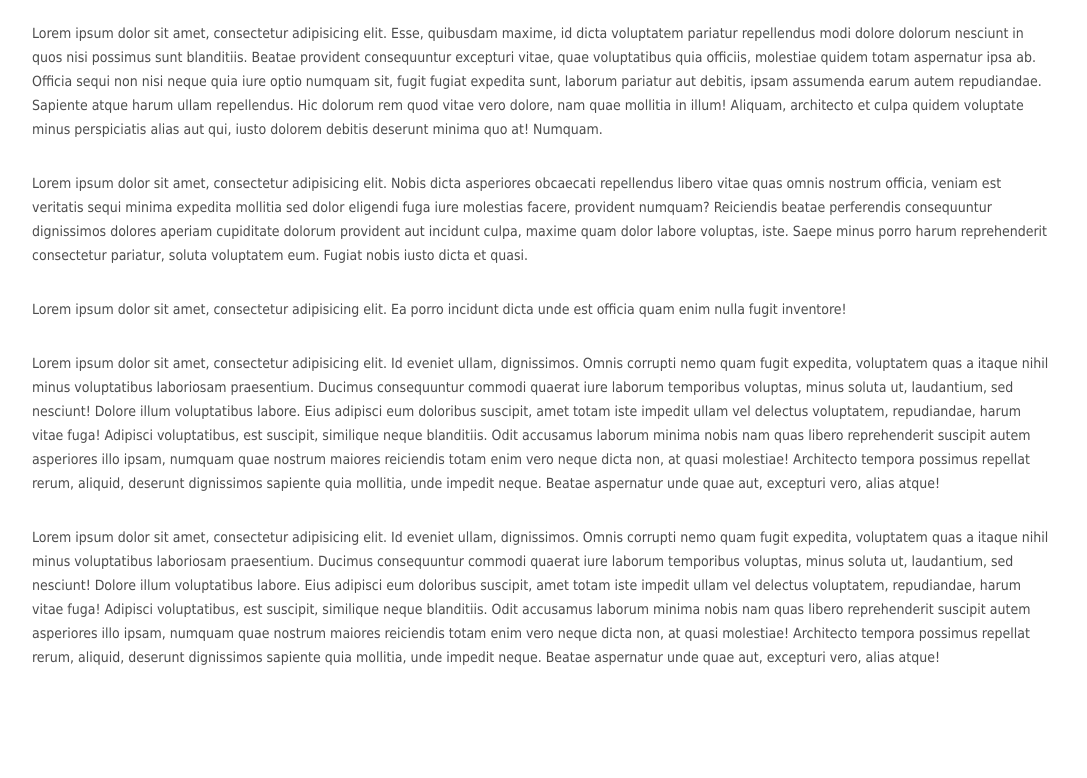
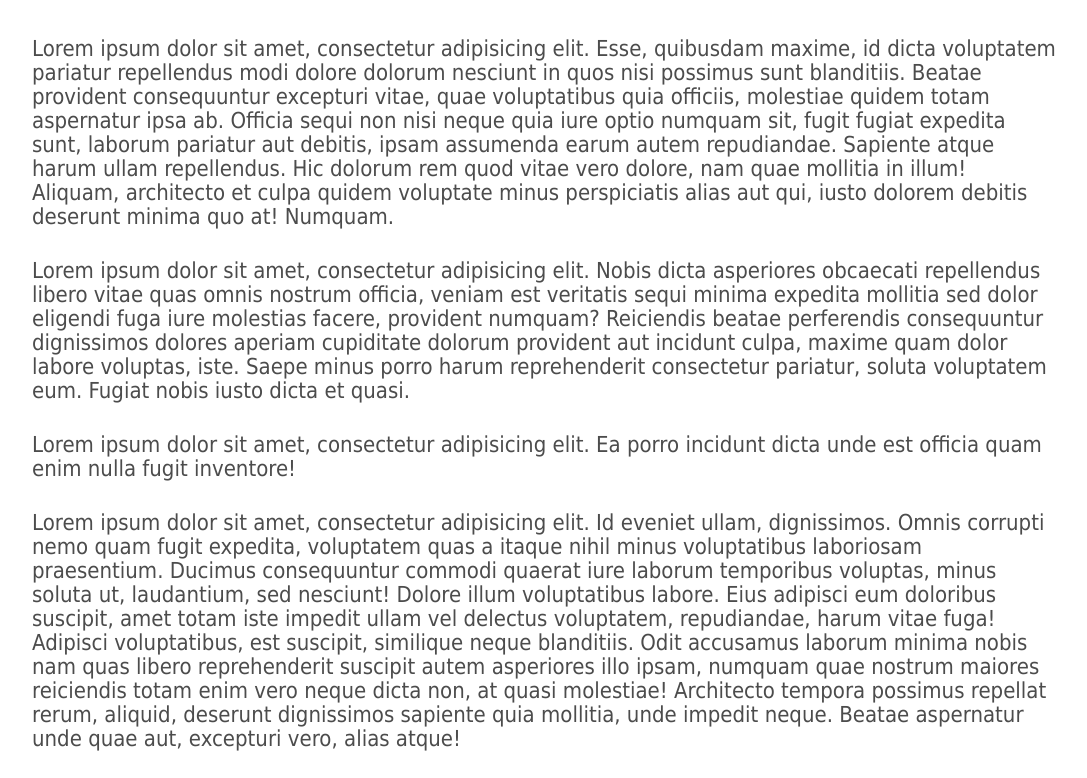
Before and after one commit to patrykuran/scroll-top-button, a plain HTML site: page index.html in a window 1280 px wide. Shown: the part 98-876 px from the top of the page, without its empty margins (96-1183 px from the left). Before the commit the page ends 827 px from the top, so only its background shows below. Drawn offline with Linux system fonts and the light colour scheme.

Commit message:
bigger font

```diff
--- a/css/style.css
+++ b/css/style.css
@@ -6,7 +6,7 @@
 }
 
 body {
-    font: 14px/18px Tahoma, Arial, sans-serif;
+    font: 22px/28px Tahoma, Arial, sans-serif;
 }
 
 .container {
```
